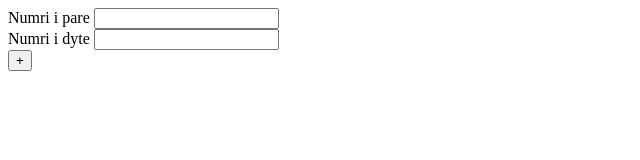
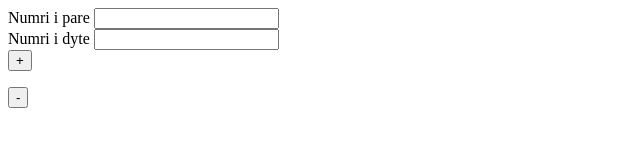
Before and after one commit to artonuseini/java1, a plain HTML site: page index.html in a window 1280 px wide. Shown: the full height of the page, 0-640 px from the left. Drawn offline with Linux system fonts and the light colour scheme.

Commit message:
Update index.html

```diff
--- a/index.html
+++ b/index.html
@@ -12,6 +12,7 @@
     <br>
     <button type="submit" onclick="sum()">+</button>
       <p id="Rezultati"></p>
+    <button type="submit" onclick="zbritja()">-</button>
       <script>
         function sum()
         {
```
